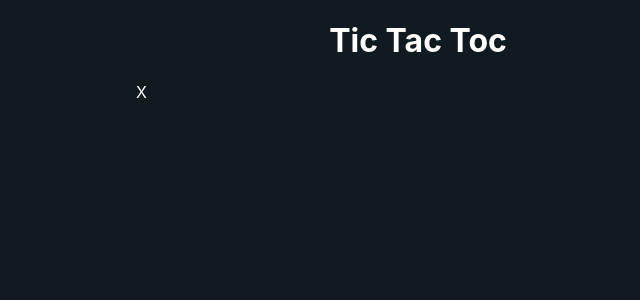
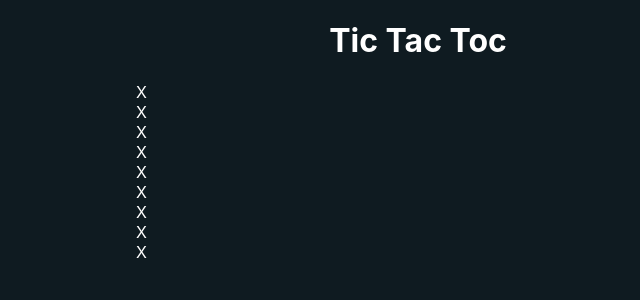
Before and after one commit to Hileene/Tic-Tac-Toe-Game, a React (Create React App) app: page / in a window 1280 px wide. Shown: the top 300 px of the page, without its empty margins (222-862 px from the left). Built offline with nearby package versions, Linux system fonts and the light colour scheme.

Commit message:
Structure the Tile function

```diff
--- a/src/Components/Tile/Tile.jsx
+++ b/src/Components/Tile/Tile.jsx
@@ -3,8 +3,23 @@ import './Tile.css'
 
 function Tiles() {
   return (
-    <div>X</div>
+    <div>
+      <div className="row">
+        <div className="tile">X</div>
+        <div className="tile">X</div>
+        <div className="tile">X</div>
+      </div>
+      <div className="row">
+        <div className="tile">X</div>
+        <div className="tile">X</div>
+        <div className="tile">X</div>
+      </div>
+      <div className="row">
+        <div className="tile">X</div>
+        <div className="tile">X</div>
+        <div className="tile">X</div>
+      </div>
+    </div>
   )
 }
-
 export default Tiles
```
